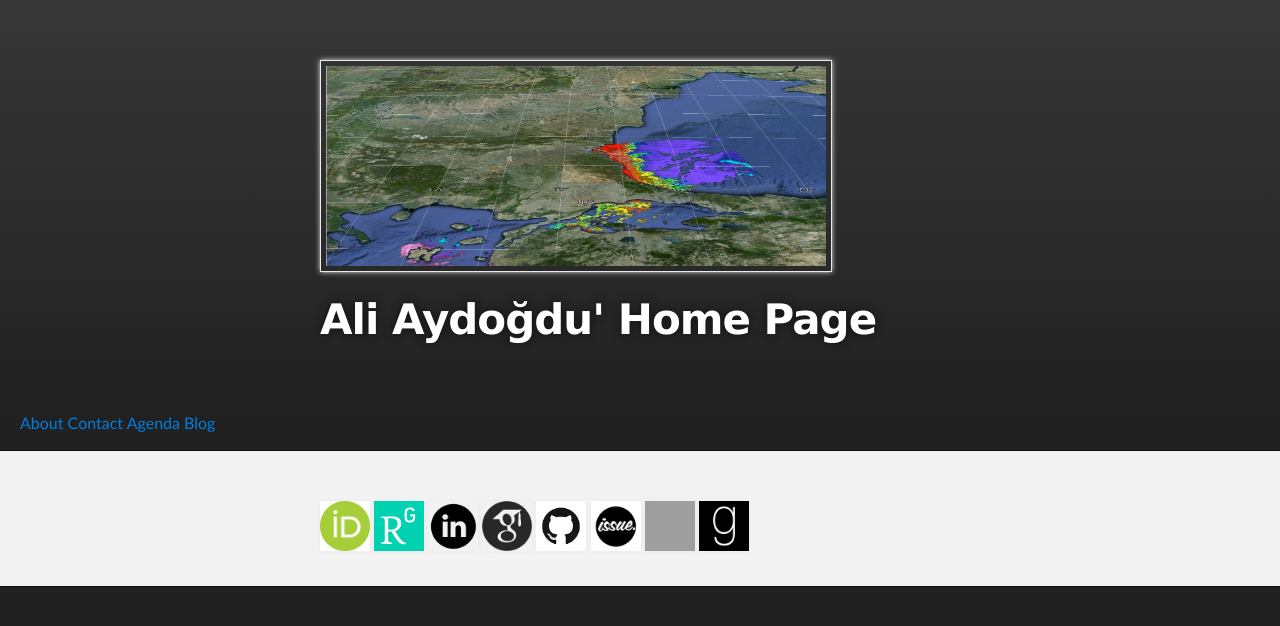
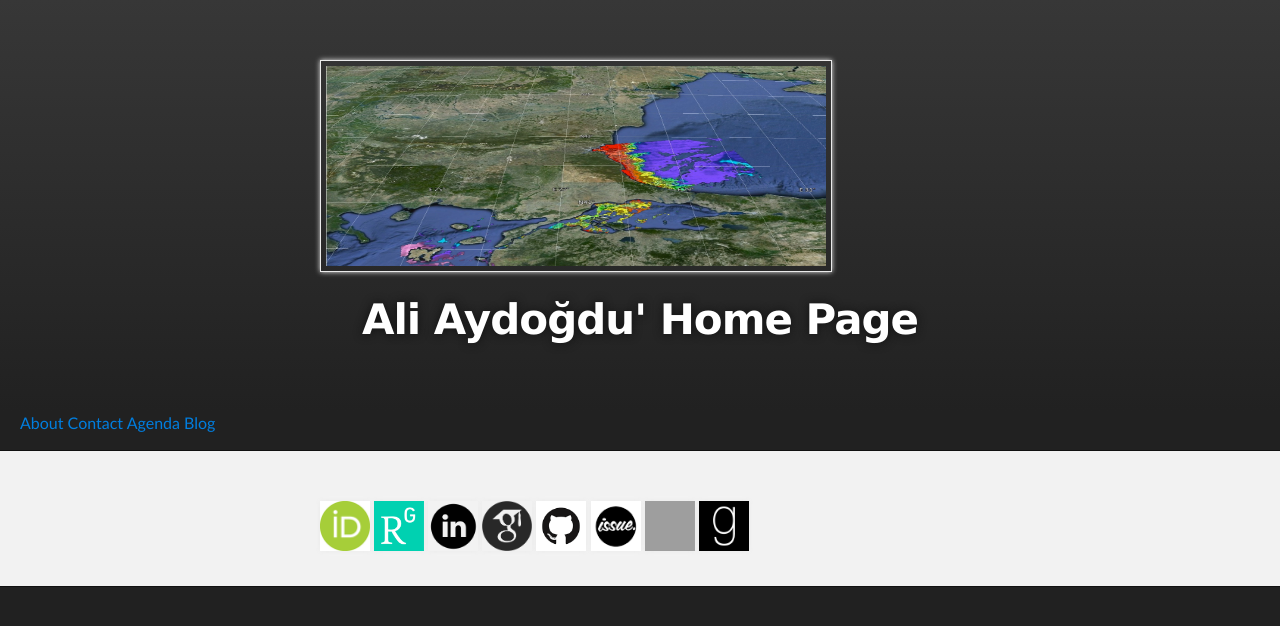
Before and after one commit to aydogduali/aydogduali.github.io, a Jekyll site: the page built from index.md, in a window 1280 px wide. Shown: the top 626 px of the page. Built offline with Jekyll 4.4.1, drawn with Linux system fonts in a browser that asks for light colours; the repository's description, which GitHub fills in, is left out; grey boxes are pictures that could not be loaded.

Commit message:
layout changed

```diff
--- a/_layouts/default.html
+++ b/_layouts/default.html
@@ -13,6 +13,9 @@
     overflow-y:auto;
     alignSelf:'center'
     }
+h4 {
+   text-align: center;
+}
   </style>
     <meta charset='utf-8'>
     <meta http-equiv="X-UA-Compatible" content="chrome=1">
```
